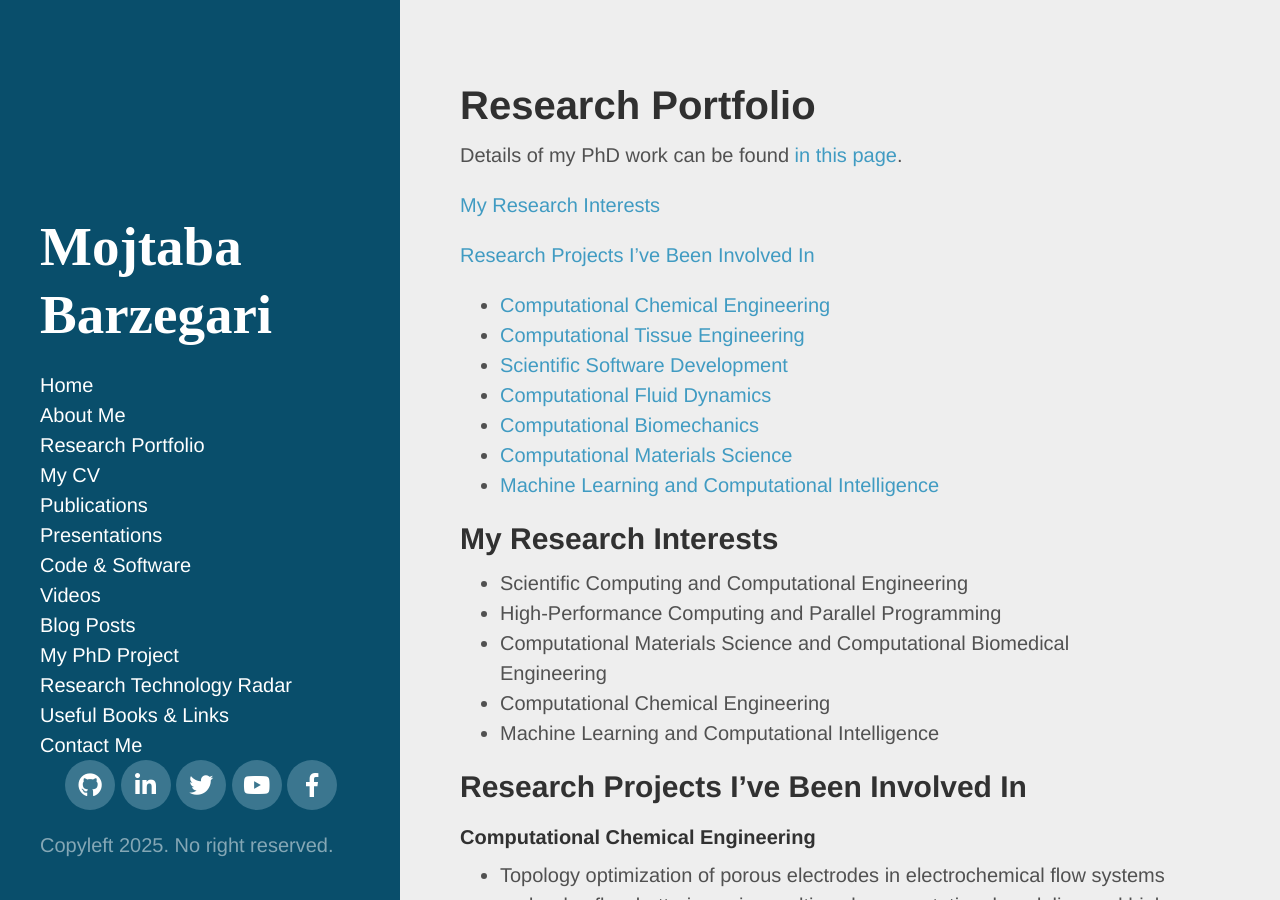
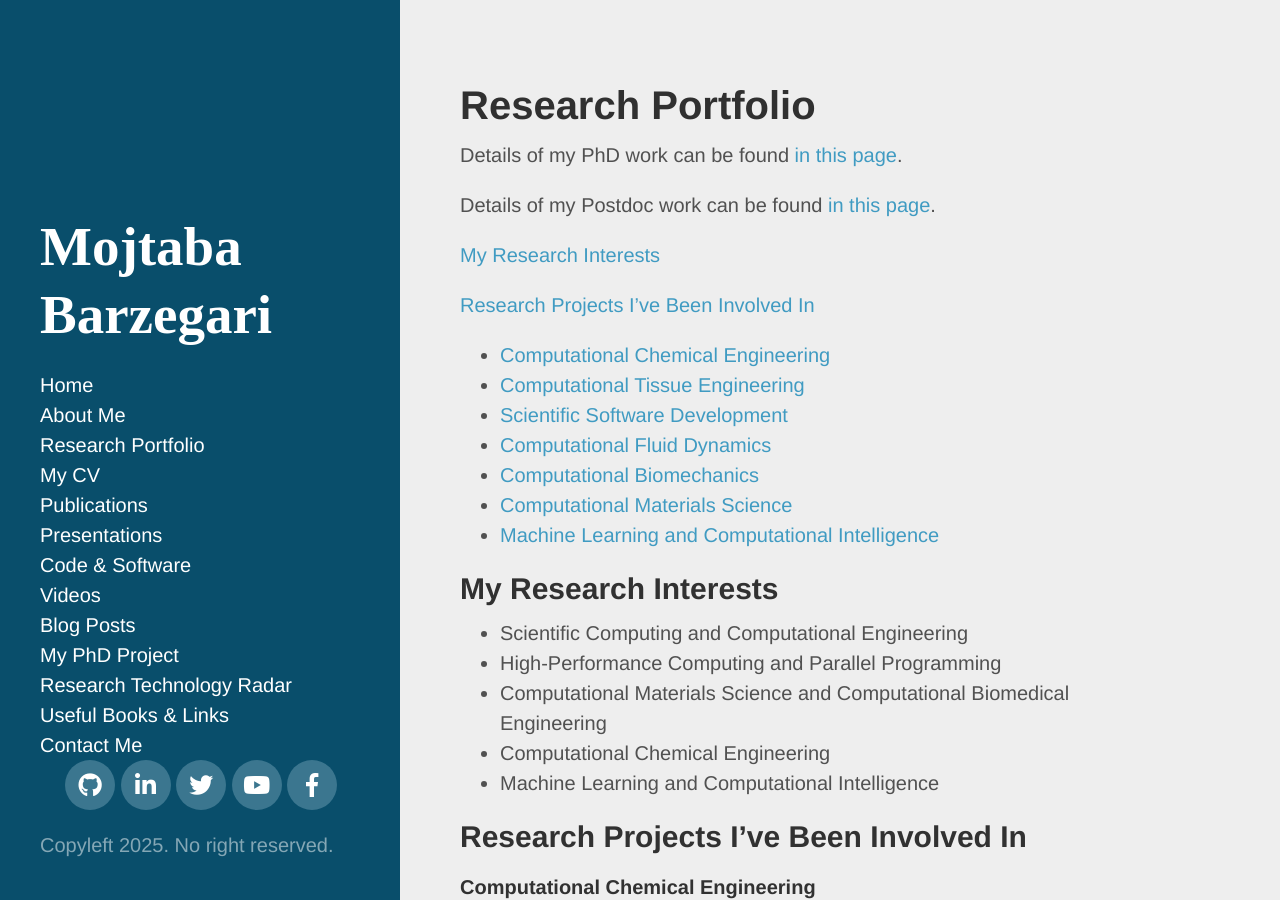
Before and after one commit to mbarzegary/mbarzegary.github.io, a Jekyll site: the page built from research.md, in a window 1280 px wide and 900 px high. Built offline with Jekyll 4.4.1, drawn with Linux system fonts in a browser that asks for light colours; nearby versions of some CDN libraries; some web fonts are replaced.

Commit message:
add postdoc page to research portfolio

```diff
--- a/research.md
+++ b/research.md
@@ -4,6 +4,8 @@ title: Research Portfolio
 ---
 
 Details of my PhD work can be found [in this page](phd).
+
+Details of my Postdoc work can be found [in this page](topesmash-intro).
 
 [My Research Interests](#interests)
 
```
